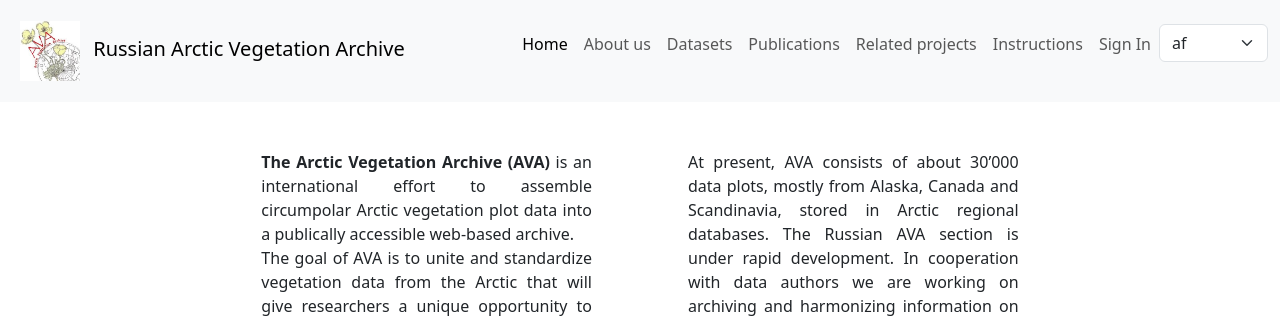
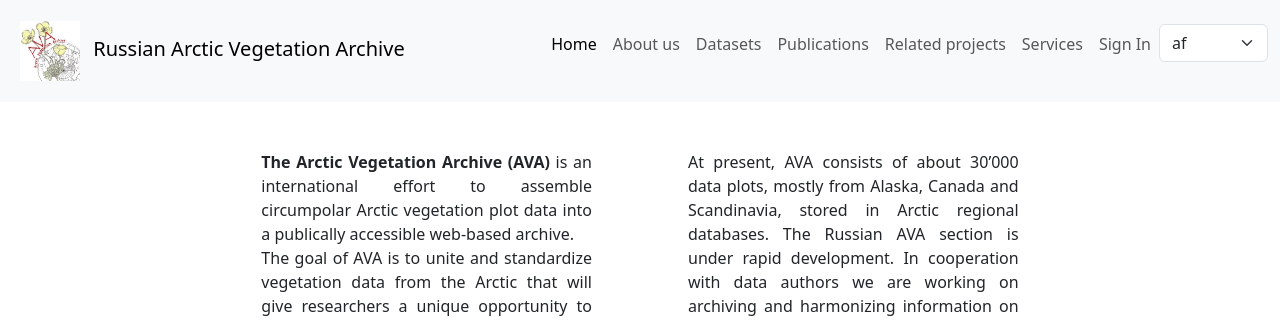
Before and after one commit to Wicirelllis/avarus-v2, a Django app: template avarus/templates/about.html in a window 1280 px wide. Shown: the top 320 px of the page. Run offline with Django 5.2, Linux system fonts and the light colour scheme; the template is opened without the code that fills it, so the values that code supplies are empty; some libraries are stand-ins or nearby versions.

Commit message:
ref: instructions > services

```diff
--- a/avarus/avarus/urls.py
+++ b/avarus/avarus/urls.py
@@ -33,7 +33,7 @@ urlpatterns += i18n_patterns(
     path('i18n/', include('django.conf.urls.i18n')),
     path('', views.HomeView, name='home'),
     path('about/', views.AboutView, name='about'),
-    path('instructions/', views.InstructionsView, name='instructions'),
+    path('services/', views.ServicesView, name='services'),
     path('publications/', include('apps.publications.urls')),
     path('authors/', include('apps.authors.urls')),
     path('datasets/', include('apps.datasets.urls')),
--- a/avarus/avarus/views.py
+++ b/avarus/avarus/views.py
@@ -25,5 +25,5 @@ def AboutView(request):
     ctx = {'feedback_form': FeedbackForm()}
     return render(request, 'about.html', ctx)
 
-def InstructionsView(request):
-    return render(request, 'instructions.html')
+def ServicesView(request):
+    return render(request, 'services.html')
--- a/avarus/templates/base.html
+++ b/avarus/templates/base.html
@@ -58,7 +58,7 @@
                         <a class="nav-link" href="{% url 'related-projects' %}">{% translate "Related projects" %}</a>
                     </li>
                     <li class="nav-item">
-                        <a class="nav-link" href="{% url 'instructions' %}">{% translate "Instructions" %}</a>
+                        <a class="nav-link" href="{% url 'services' %}">{% translate "Services" %}</a>
                     </li>
                     {% if user.is_authenticated %}
                         <li class="nav-item">
--- a/avarus/templates/instructions.html
+++ b/avarus/templates/services.html
@@ -8,7 +8,7 @@
 {% bootstrap_javascript %}
 
 {% block head %}
-    <title>AVA | Instructions</title>
+    <title>AVA | Services</title>
 {% endblock %}
 
 {% block content %}
```
Also changed, not shown: avarus/locale/ru/LC_MESSAGES/django.po, 1 other file.
